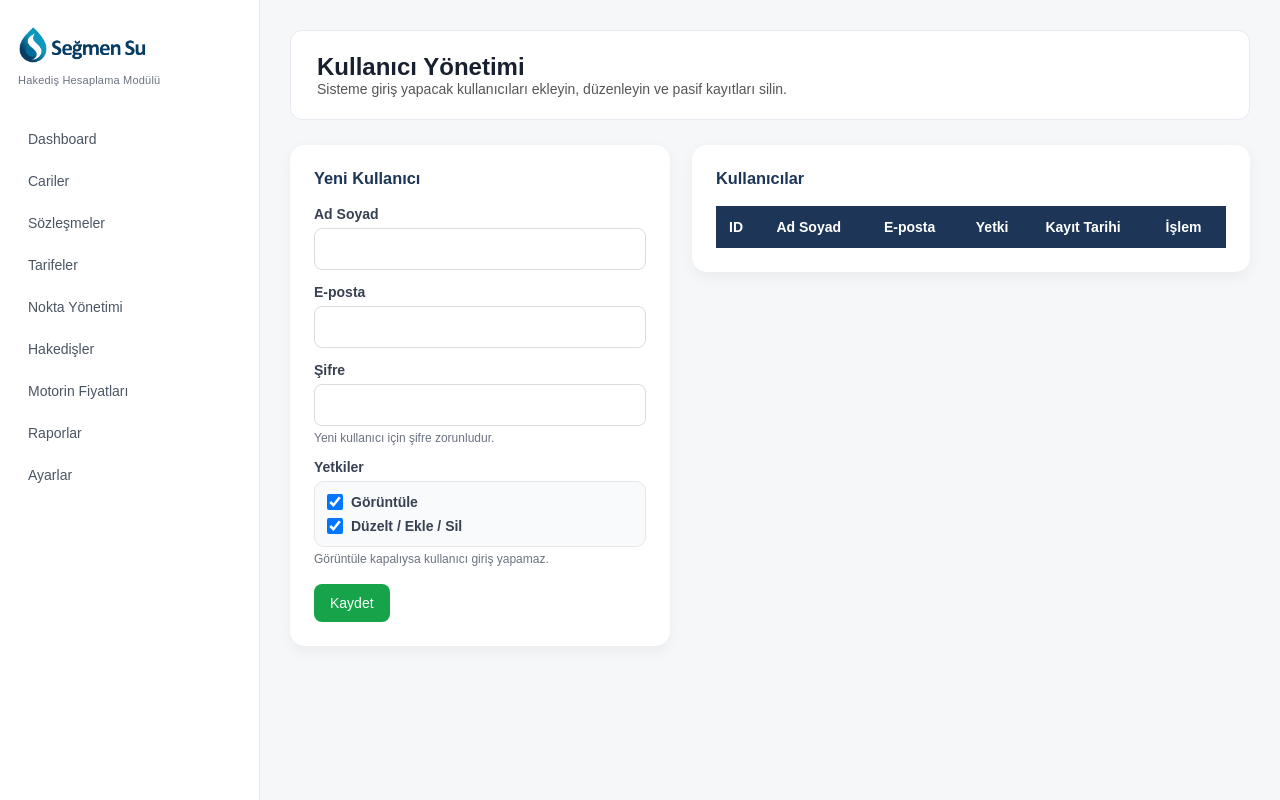
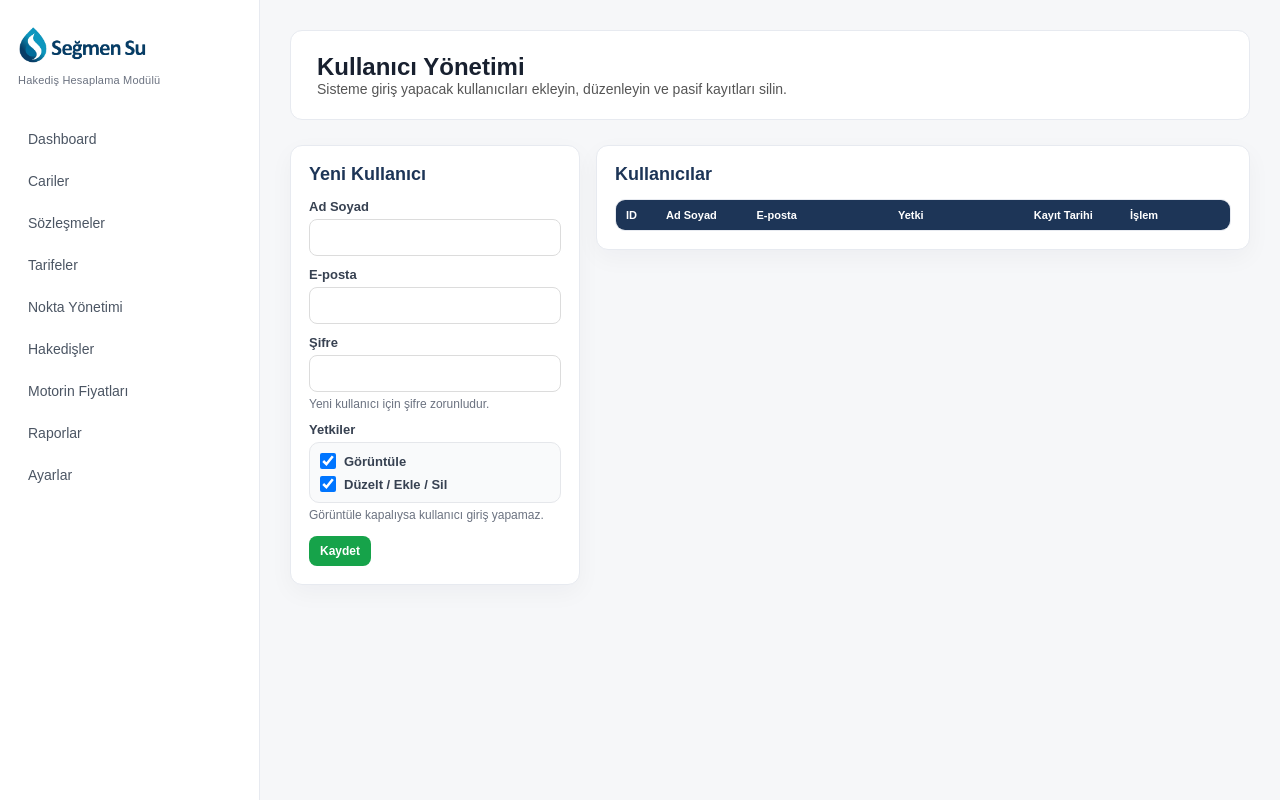
Before and after one commit to emailhakanozturk-blip/segmen, a PHP site: page /kullanici-yonetimi.php in a window 1280 px wide. Run offline with PHP 8.4, Linux system fonts and the light colour scheme; the visitor is signed in with stand-in values (Sample User, id 1); data that the repository does not hold is empty.

Commit message:
Fix database config and settings layout

```diff
--- a/kullanici-yonetimi.php
+++ b/kullanici-yonetimi.php
@@ -160,40 +160,44 @@ $users = $db->query("SELECT id, name, email, can_view, can_edit, created_at FROM
 
 .settings-grid{
     display:grid;
-    grid-template-columns:minmax(280px, 380px) 1fr;
-    gap:22px;
+    grid-template-columns:minmax(230px, 290px) minmax(0, 1fr);
+    gap:16px;
     align-items:start;
 }
 
 .panel{
     background:white;
-    padding:24px;
-    border-radius:15px;
-    box-shadow:0 5px 15px rgba(0,0,0,.05);
+    padding:18px;
+    border-radius:12px;
+    border:1px solid #e7eaf0;
+    box-shadow:0 8px 24px rgba(15,23,42,.04);
+    overflow:hidden;
 }
 
 .panel h3{
-    margin-bottom:18px;
+    margin-bottom:14px;
     color:#1d3557;
+    font-size:18px;
 }
 
 .form-group{
-    margin-bottom:14px;
+    margin-bottom:11px;
 }
 
 .form-group label{
     display:block;
     font-weight:bold;
-    margin-bottom:6px;
+    margin-bottom:5px;
     color:#374151;
+    font-size:13px;
 }
 
 .form-control{
     width:100%;
-    padding:12px 13px;
+    padding:10px 11px;
     border:1px solid #dcdcdc;
     border-radius:8px;
-    font-size:14px;
+    font-size:13px;
 }
 
 .form-hint{
@@ -204,8 +208,8 @@ $users = $db->query("SELECT id, name, email, can_view, can_edit, created_at FROM
 
 .permission-box{
     display:grid;
-    gap:8px;
-    padding:12px;
+    gap:7px;
+    padding:10px;
     border:1px solid #e5e7eb;
     border-radius:10px;
     background:#f9fafb;
@@ -226,11 +230,11 @@ $users = $db->query("SELECT id, name, email, can_view, can_edit, created_at FROM
 
 .permission-badge{
     display:inline-block;
-    padding:5px 9px;
+    padding:4px 7px;
     border-radius:20px;
     background:#e0f2fe;
     color:#075985;
-    font-size:12px;
+    font-size:11px;
     font-weight:bold;
     margin-right:4px;
     margin-bottom:4px;
@@ -243,21 +247,24 @@ $users = $db->query("SELECT id, name, email, can_view, can_edit, created_at FROM
 
 .actions{
     display:flex;
-    gap:8px;
+    gap:7px;
     flex-wrap:wrap;
-    margin-top:18px;
+    margin-top:14px;
 }
 
 .btn{
     border:0;
     background:#16a34a;
     color:white;
-    padding:11px 16px;
+    padding:8px 11px;
     border-radius:8px;
     text-decoration:none;
     display:inline-block;
     cursor:pointer;
-    font-size:14px;
+    font-size:12px;
+    font-weight:700;
+    line-height:1.2;
+    white-space:nowrap;
 }
 
 .btn-secondary{
@@ -275,19 +282,70 @@ $users = $db->query("SELECT id, name, email, can_view, can_edit, created_at FROM
 table{
     width:100%;
     border-collapse:collapse;
+    table-layout:fixed;
+}
+
+.table-wrap{
+    width:100%;
+    max-width:100%;
+    overflow:auto;
+    border-radius:10px;
+    border:1px solid #e7eaf0;
 }
 
 table th{
     background:#1d3557;
     color:white;
-    padding:13px;
+    padding:9px 10px;
     text-align:left;
+    font-size:11px;
+    white-space:nowrap;
 }
 
 table td{
-    padding:13px;
+    padding:8px 9px;
     border-bottom:1px solid #eee;
     vertical-align:middle;
+    font-size:11px;
+}
+
+th:nth-child(1),
+td:nth-child(1){
+    width:40px;
+}
+
+th:nth-child(2),
+td:nth-child(2){
+    width:16%;
+}
+
+th:nth-child(3),
+td:nth-child(3){
+    width:25%;
+}
+
+th:nth-child(4),
+td:nth-child(4){
+    width:24%;
+}
+
+th:nth-child(5),
+td:nth-child(5){
+    width:17%;
+}
+
+th:nth-child(6),
+td:nth-child(6){
+    width:110px;
+}
+
+td:nth-child(2),
+td:nth-child(3){
+    word-break:break-word;
+}
+
+td:last-child{
+    white-space:nowrap;
 }
 
 .inline-form{
@@ -391,6 +449,7 @@ table td{
         <div class="panel">
             <h3>Kullanıcılar</h3>
 
+            <div class="table-wrap">
                 <table>
                     <thead>
                         <tr>
@@ -431,6 +490,7 @@ table td{
                     </tbody>
                 </table>
             </div>
+        </div>
 
     </div>
 
```
Also changed, not shown: config/database.php (+23 -10 lines). Lines whose indentation alone changed are shown as unchanged.
